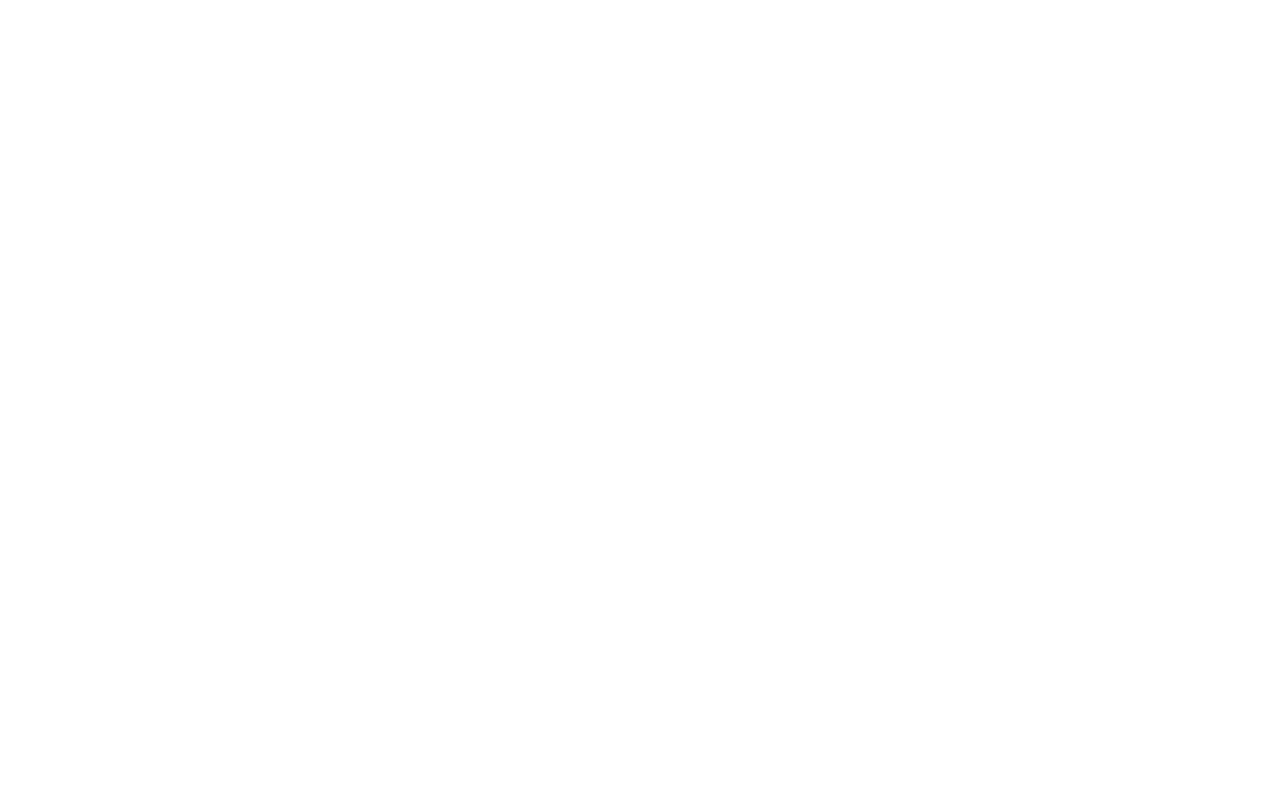
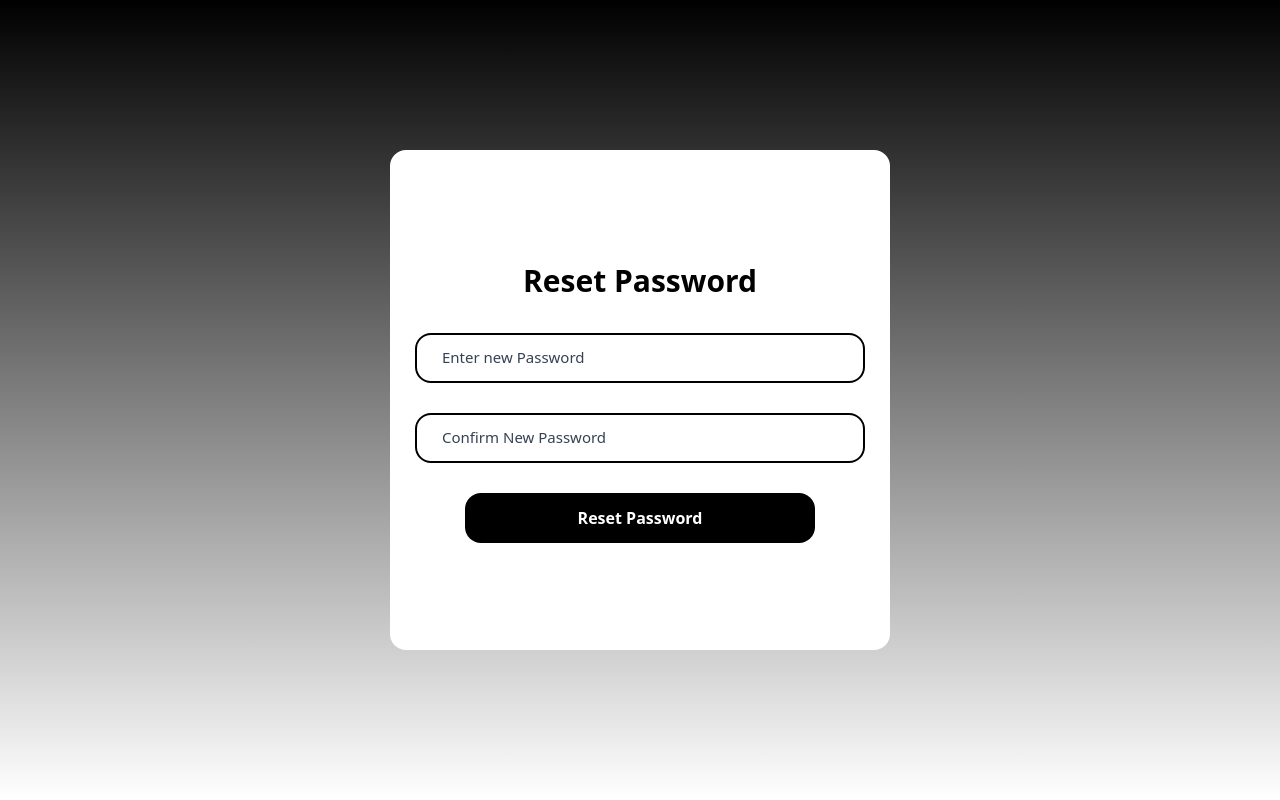
Before and after one commit to Prabhatkrdprr24/Social-Media-Vybe, a React (Vite) app in the folder frontend/: page /forgot-password in a window 1280 px wide. Before the commit this address had no page. Built offline with nearby package versions, Linux system fonts and the light colour scheme.

Commit message:
adding reset password ui

```diff
--- a/frontend/src/App.jsx
+++ b/frontend/src/App.jsx
@@ -3,6 +3,7 @@ import { Route } from 'react-router-dom'
 import SignIn from './pages/SignIn.jsx'
 import SignUp from './pages/SignUp.jsx'
 import { Routes } from 'react-router-dom'
+import ForgotPassword from './pages/ForgotPassword.jsx'
 
 export const serverUrl = "http://localhost:8000";
 
@@ -12,6 +13,7 @@ const App = () => {
     <Routes>
       <Route path="/signup" element={<SignUp />} />
       <Route path="/signin" element={<SignIn />} />
+      <Route path="/forgot-password" element={<ForgotPassword />} />
     </Routes>
 
   )
--- /dev/null
+++ b/frontend/src/pages/ForgotPassword.jsx
@@ -0,0 +1,88 @@
+import React, { use } from 'react'
+import { useState } from 'react'
+import { ClipLoader } from 'react-spinners';
+
+const ForgotPassword = () => {
+
+    const [step, setStep] = useState(3);
+    const [inputClicked, setInputClicked] = useState({
+        email: false,
+        otp: false,
+        newPassword: false,
+        confirmNewPassword: false,
+    });
+
+    const [email, setEmail] = useState("");
+    const [otp, setOtp] = useState("");
+    const [newPassword, setNewPassword] = useState("");
+    const [confirmNewPassword, setConfirmNewPassword] = useState("");
+
+    const [loading, setLoading] = useState(false);
+
+    const sendOtp = async () => {
+        setLoading(true);
+    }
+
+    return (
+        <div className='w-full h-screen bg-gradient-to-b from-black to gray-900 flex flex-col justify-center items-center'>
+
+            {step ==1 && <div className='w-[90%] max-w-[500px] h-[500px] bg-white rounded-2xl flex justify-center items-center flex-col border-[#1a1f23]'>
+
+                <h2 className='text-[30px] font-semibold'>Forgot Password</h2>
+                <div className='relative flex items-center justify-start w-[90%] h-[50px] rounded-2xl border-2 border-black mt-[30px]' onClick={() => setInputClicked({...inputClicked, email:true})}>
+
+                    <label htmlFor='email' className={`text-gray-700 absolute left-[20px] p-[5px] bg-white text-[15px] ${inputClicked.email ? " top-[-15px]" : ""}`}>Enter Your email</label>
+                    <input type='text' id='email' className='w-[100%] h-[100%] rounded-2xl px-[20px] outline-none border-0' required  onChange={(e) => setEmail(e.target.value)} value={email}/>
+
+                </div>
+
+                <button className='w-[70%] px-[20px] py-[10px] bg-black text-white font-semibold h-[50px] cursor-pointer rounded-2xl mt-[30px]' onClick={sendOtp} disabled={loading}>{loading ? <ClipLoader size={30} color='white' /> : "Send OTP"}</button>
+
+            </div>}
+
+
+            {step == 2 && <div className='w-[90%] max-w-[500px] h-[500px] bg-white rounded-2xl flex justify-center items-center flex-col border-[#1a1f23]'>
+
+                <h2 className='text-[30px] font-semibold'>Forgot Password</h2>
+                <div className='relative flex items-center justify-start w-[90%] h-[50px] rounded-2xl border-2 border-black mt-[30px]' onClick={() => setInputClicked({...inputClicked, otp:true})}>
+
+                    <label htmlFor='otp' className={`text-gray-700 absolute left-[20px] p-[5px] bg-white text-[15px] ${inputClicked.otp ? " top-[-15px]" : ""}`}>Enter Otp here</label>
+                    <input type='text' id='otp' className='w-[100%] h-[100%] rounded-2xl px-[20px] outline-none border-0' required  onChange={(e) => setOtp(e.target.value)} value={otp}/>
+
+                </div>
+
+                <button className='w-[70%] px-[20px] py-[10px] bg-black text-white font-semibold h-[50px] cursor-pointer rounded-2xl mt-[30px]' onClick={sendOtp} disabled={loading}>{loading ? <ClipLoader size={30} color='white' /> : "Submit"}</button>
+
+            </div>}
+
+            {step == 3 && <div className='w-[90%] max-w-[500px] h-[500px] bg-white rounded-2xl flex justify-center items-center flex-col border-[#1a1f23]'>
+
+                <h2 className='text-[30px] font-semibold'>Reset Password</h2>
+                <div className='relative flex items-center justify-start w-[90%] h-[50px] rounded-2xl border-2 border-black mt-[30px]' onClick={() => setInputClicked({...inputClicked, newPassword:true})}>
+
+                    <label htmlFor='newPassword' className={`text-gray-700 absolute left-[20px] p-[5px] bg-white text-[15px] ${inputClicked.newPassword ? " top-[-15px]" : ""}`}>Enter new Password</label>
+                    <input type='text' id='newPassword' className='w-[100%] h-[100%] rounded-2xl px-[20px] outline-none border-0' required  onChange={(e) => setNewPassword(e.target.value)} value={newPassword}/>
+
+                </div>
+
+                <div className='relative flex items-center justify-start w-[90%] h-[50px] rounded-2xl border-2 border-black mt-[30px]' onClick={() => setInputClicked({...inputClicked, confirmNewPassword:true})}>
+
+                    <label htmlFor='confirmNewPassword' className={`text-gray-700 absolute left-[20px] p-[5px] bg-white text-[15px] ${inputClicked.confirmNewPassword ? " top-[-15px]" : ""}`}>Confirm New Password</label>
+                    <input type='text' id='confirmNewPassword' className='w-[100%] h-[100%] rounded-2xl px-[20px] outline-none border-0' required  onChange={(e) => setConfirmNewPassword(e.target.value)} value={confirmNewPassword}/>
+
+                </div>
+
+                <button className='w-[70%] px-[20px] py-[10px] bg-black text-white font-semibold h-[50px] cursor-pointer rounded-2xl mt-[30px]' onClick={sendOtp} disabled={loading}>{loading ? <ClipLoader size={30} color='white' /> : "Reset Password"}</button>
+
+            </div>
+
+
+
+            }
+
+
+        </div>
+    )
+}
+
+export default ForgotPassword
--- a/frontend/src/pages/SignIn.jsx
+++ b/frontend/src/pages/SignIn.jsx
@@ -7,6 +7,7 @@ import axios from 'axios';
 import { serverUrl } from '../App.jsx';
 import { ClipLoader } from "react-spinners";
 import { useNavigate } from 'react-router-dom';
+import ForgotPassword from './ForgotPassword.jsx';
 
 const SignIn = () => {
 
@@ -63,6 +64,8 @@ const SignIn = () => {
 
           </div>
 
+          <div className='w-[90%] px-[20px] cursor-pointer' onClick={() => navigate('/forgot-password')}>Forgot Password</div>
+
           <button className='w-[70%] px-[20px] py-[10px] bg-black text-white font-semibold h-[50px] cursor-pointer rounded-2xl mt-[30px]' onClick={handleSignIn} disabled={loading}>{loading ? <ClipLoader size={30} color='white' /> : "Sign In"}</button>
           <p className='cursor-pointer text-gray-800' onClick={() => navigate('/signup')}>Want to Create a New Account ? <span className='border-b-2 border-b-black pb-[3px] text-black'>Sign Up</span></p>
 
```
